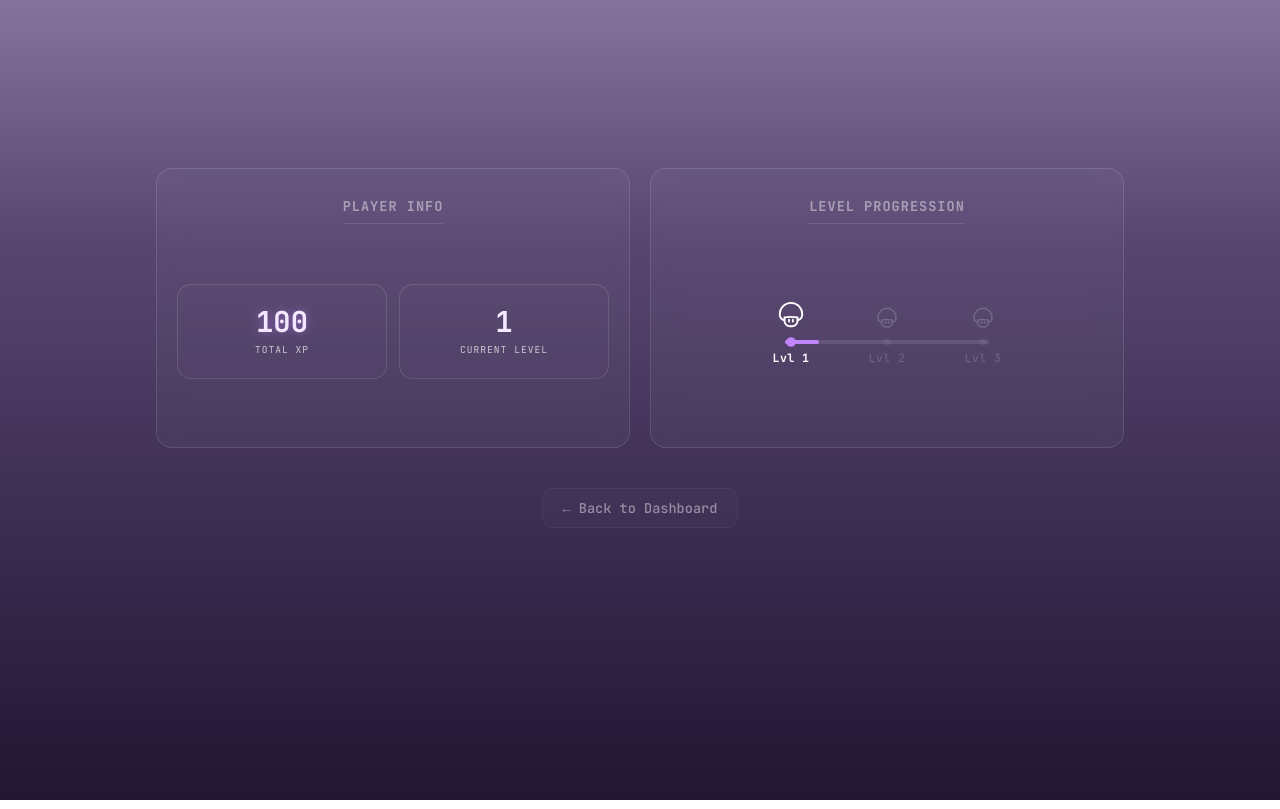
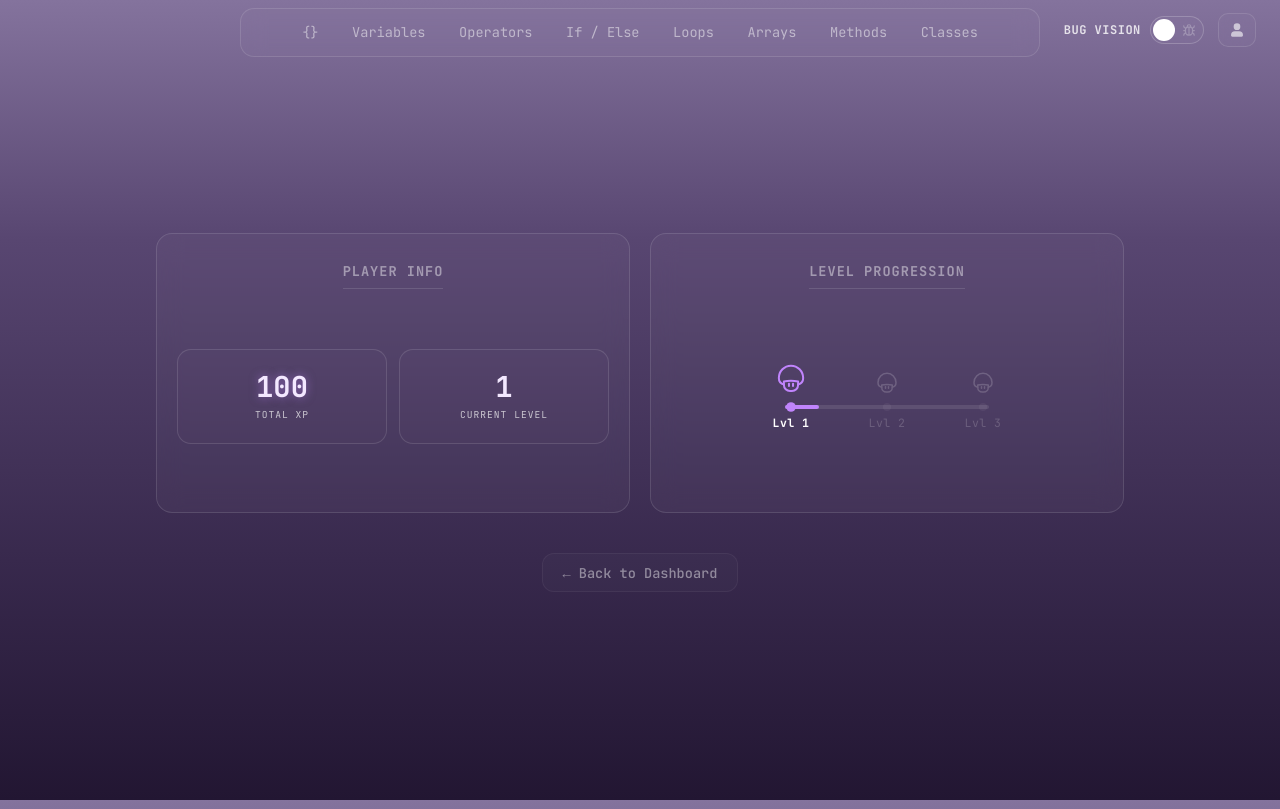
Before and after one commit to eeebbaandersson/java-quest, a Vue app in the folder frontend/: page /profile in a window 1280 px wide. Built offline with nearby package versions, Linux system fonts and the light colour scheme.

Commit message:
style: finalize responsive layout and dual-theme UI with bug vision toggle

```diff
--- a/frontend/src/App.vue
+++ b/frontend/src/App.vue
@@ -2,28 +2,28 @@
 import { computed } from "vue";
 import { useRoute, RouterView, RouterLink } from "vue-router";
 import Navbar from "./components/Navbar.vue";
+import BugvisionToggle from "./components/BugvisionToggle.vue";
 
 const route = useRoute();
 
 const showNavbar = computed(() => {
-  return ["home", "lesson", "arenachoice"].includes(route.name);
+  return ["home", "lesson", "arenachoice", "profile"].includes(route.name);
 });
 
 const showProfileLink = computed(() => {
-  return ["home", "lesson", "arenachoice"].includes(route.name);
+  return ["home", "lesson", "arenachoice", "profile"].includes(route.name);
 });
-
 </script>
 
 <template>
   <div class="app-container">
-    <div v-if="showProfileLink" class="global-actions">
-      <RouterLink to="/profile" class="global-btn glass-card">
+
+    <div v-if="showProfileLink" class="header-actions">
+      <BugvisionToggle />
+      <RouterLink to="/profile" class="global-icon-btn glass-card" title="Profile">
         <span class="badge-icon-mask icon-user"></span>
-        Profile
       </RouterLink>
     </div>
-
 
     <header class="app-header">
       <Navbar v-if="showNavbar" />
@@ -35,9 +35,9 @@ const showProfileLink = computed(() => {
     </main>
 
     <!-- Footer -->
-     <footer>
+    <footer>
       <p></p>
-     </footer>
+    </footer>
   </div>
 </template>
 
@@ -49,47 +49,45 @@ const showProfileLink = computed(() => {
   position: relative;
 }
 
-.global-actions {
-  position: absolute;
+.header-actions {
+position: absolute;
   top: 0.8rem;
   right: 1.5rem;
   z-index: 1000;
+  display: flex;
+  align-items: center;
+  gap: 0.85rem;
 }
 
-.global-btn {
-  display: inline-flex;
+
+.global-icon-btn {
+display: inline-flex;
   align-items: center;
-  flex-direction: row;
-  gap: 0.5rem;
-  font-family: var(--font-mono);
-  font-size: 0.85rem;
-  color: rgba(255, 255, 255, 0.5);
+  justify-content: center;
+  width: 38px;
+  height: 34px;
+  color: rgba(255, 255, 255, 0.6);
   text-decoration: none;
-  padding: 0.5rem 1rem;
-  border-radius: 12px;
+  border-radius: 10px;
   border: 1px solid var(--border-subtle);
   background: rgba(255, 255, 255, 0.02);
   backdrop-filter: blur(12px);
   -webkit-backdrop-filter: blur(12px);
-  transition: all 0.2s ease;
+  transition: all 0.2s cubic-bezier(0.16, 1, 0.3, 1);
+  box-sizing: border-box;
 }
 
-.global-btn:hover,
-.global-btn.router-link-active {
+.global-icon-btn:hover{
   color: #ffffff;
-  background: rgba(255, 255, 255, 0.06);
-  border-color: var(--border-subtle);
+  background: rgba(255, 255, 255, 0.08);
+  border-color: rgba(255, 255, 255, 0.25);
 }
 
-.global-btn.router-link-active {
-  color: #c084fc;
+
+.global-icon-btn .badge-icon-mask {
+ width: 16px;
+  height: 16px;
 }
-
-.global-btn .badge-icon-mask {
-  width: 14px;
-  height: 14px;
-}
-
 
 .app-header {
   width: 100%;
@@ -104,7 +102,7 @@ const showProfileLink = computed(() => {
 }
 
 @media (max-width: 1199px) {
-  .global-actions {
+  .header-actions {
     display: none;
   }
 }
--- a/frontend/src/assets/main.css
+++ b/frontend/src/assets/main.css
@@ -9,10 +9,35 @@
   --font-mono: "JetBrains Mono", monospace;
 
   --accent-purple: #a855f7;
-  --glow-purple: rgba(168, 85, 247, 0.25);
+  --glow-purple: rgba(168, 85, 247, 0.10);
 
   --accent-color: #c084fc;
   --glow-shadow: 0 0 12px rgba(168, 85, 247, 0.4);
+
+  /* Standardbakgrund (gradient) som variabel */
+  --bg-current: linear-gradient(
+      180deg,
+      #84739d 0%,
+      #584671 30%,
+      #38294d 70%,
+      #221632 100%
+    )
+    fixed;
+}
+
+/* BUG VISION THEME */
+html[data-theme="bug-vision"] {
+  --bg-main: #0a0a0c;
+
+
+  --bg-current: #0a0a0c;
+
+  --accent-purple: #4ade80;
+  --accent-color: #4ade80;
+  --glow-purple: rgba(74, 222, 128, 0.10);
+  --glow-shadow: 0 0 12px rgba(74, 222, 128, 0.4);
+
+  --border-subtle: rgba(255, 255, 255, 0.1);
 }
 
 * {
@@ -23,18 +48,10 @@
 
 body {
   width: 100%;
-
-  background: linear-gradient(
-      180deg,
-      #84739d 0%,
-      #584671 30%,
-      #38294d 70%,
-      #221632 100%
-    )
-    fixed;
-
+  background: var(--bg-current);
   color: var(--text-primary);
   font-family: var(--font-main);
+  transition: background-color 0.4s ease;
 }
 
 
@@ -58,17 +75,29 @@ body {
 .badge.completed,
 .badge.unlocked {
   background-color: rgba(168, 85, 247, 0.08);
-  color: #f3e8ff;
+  color: var(--text-primary);
   border: 1px solid var(--accent-purple);
-  box-shadow: 0 0 12px rgba(168, 85, 247, 0.25);
+  box-shadow: 0 0 12px var(--glow-purple);
   transition: all 0.25s cubic-bezier(0.16, 1, 0.3, 1);
 }
 
+html[data-theme="bug-vision"] .badge.completed,
+html[data-theme="bug-vision"] .badge.unlocked {
+  background-color: rgba(74, 222, 128, 0.06); /* Subtil neongrön tint som speglar lila läget */
+  border-color: var(--accent-purple);
+  box-shadow: 0 0 12px var(--glow-purple);
+  color: #ffffff;
+}
+
+
+
 .badge.completed:hover,
 .badge.unlocked:hover {
-  background-color: rgba(168, 85, 247, 0.15);
-  box-shadow: 0 0 16px rgba(168, 85, 247, 0.4);
-  border-color: #c084fc;
+ background-color: rgba(168, 85, 247, 0.06); /* Subtil lila tint */
+  color: var(--text-primary);
+  border: 1px solid var(--accent-purple);
+  box-shadow: 0 0 12px var(--glow-purple);
+  transition: all 0.25s cubic-bezier(0.16, 1, 0.3, 1);
 }
 
 
@@ -88,7 +117,8 @@ body {
 }
 
 .logo-title .highlight {
-  color: #c084fc;
+  color: var(--accent-color);
+  transition: color 0.4s ease;
 }
 
 .hero-subtitle,
@@ -115,9 +145,9 @@ body {
 }
 
 .glass-card-interactive:hover {
-  background: rgba(168, 85, 247, 0.04);
+  background: rgba(255, 255, 255, 0.04);
   border-color: var(--accent-purple);
-  box-shadow: 0 0 20px rgba(168, 85, 247, 0.2);
+  box-shadow: 0 0 20px var(--glow-purple);
 }
 
 .arena-btn {
@@ -137,10 +167,10 @@ body {
 }
 
 .glass-card-interactive:hover .arena-btn {
-  background: rgba(168, 85, 247, 0.25);
-  border-color: rgba(192, 132, 252, 0.8);
+  background: var(--glow-purple);
+  border-color: var(--accent-color);
   color: #ffffff;
-  box-shadow: 0 0 12px rgba(168, 85, 247, 0.5);
+  box-shadow: var(--glow-shadow);
 }
 
 .badge-icon-mask {
@@ -167,8 +197,6 @@ body {
 .icon-helmet3 { mask-image: url("@/assets/icons/helmet3.svg"); -webkit-mask-image: url("@/assets/icons/helmet3.svg"); }
 .icon-user { mask-image: url("@/assets/icons/user.svg"); -webkit-mask-image: url("@/assets/icons/user.svg"); }
 
-
-
 footer {
   text-align: center;
   font-family: var(--font-mono);
@@ -176,7 +204,6 @@ footer {
   font-size: 0.75rem;
   opacity: 0.3;
 }
-
 
 /* TABLET (Skärmar upp till 1024px) */
 @media (max-width: 1024px) {
--- /dev/null
+++ b/frontend/src/components/BugvisionToggle.vue
@@ -0,0 +1,153 @@
+<script setup>
+import { ref, watch, onMounted } from "vue";
+
+const isBugVisionActive = ref(false);
+
+// Se ifall användaren tidigare aktiverat temat i localStorage
+onMounted(() => {
+  const savedTheme = localStorage.getItem("theme");
+  if (savedTheme === "bug-vision") {
+    isBugVisionActive.value = true;
+    document.documentElement.setAttribute("data-theme", "bug-vision");
+  }
+});
+
+// Lyssna när temat ändras genom toggle-knappen
+watch(isBugVisionActive, (newValue) => {
+  if (newValue) {
+    document.documentElement.setAttribute("data-theme", "bug-vision");
+    localStorage.setItem("theme", "bug-vision");
+  } else {
+    document.documentElement.removeAttribute("data-theme");
+    localStorage.setItem("theme", "default");
+  }
+});
+
+</script>
+
+
+<template>
+  <div class="toggle-container">
+    <span class="toggle-label">BUG VISION</span>
+    <label class="switch">
+      <input type="checkbox" v-model="isBugVisionActive" />
+      <span class="slider">
+        <span class="badge-icon-mask icon-bug toggle-icon"></span>
+      </span>
+    </label>
+  </div>
+</template>
+
+<style scoped>
+
+.toggle-container {
+  display: flex;
+  flex-direction: row;
+  align-items: center;
+  gap: 0.6rem;
+  font-family: var(--font-mono, sans-serif);
+}
+
+.toggle-label {
+  font-size: 0.75rem;
+  font-weight: 600;
+  color: rgba(255, 255, 255, 0.8);
+  letter-spacing: 0.5px;
+}
+
+
+.switch {
+  position: relative;
+  display: inline-block;
+  width: 54px;
+  height: 28px;
+}
+
+.switch input {
+  opacity: 0;
+  width: 0;
+  height: 0;
+}
+
+.slider {
+  position: absolute;
+  cursor: pointer;
+  top: 0;
+  left: 0;
+  right: 0;
+  bottom: 0;
+   background-color: rgba(255, 255, 255, 0.02);
+  backdrop-filter: blur(8px);
+  -webkit-backdrop-filter: blur(8px);
+  border: 1px solid rgba(255, 255, 255, 0.2);
+  border-radius: 34px;
+  transition: all 0.3s cubic-bezier(0.16, 1, 0.3, 1);
+}
+
+.toggle-icon {
+  position: absolute;
+  right: 7px;
+  top: 50%;
+  transform: translateY(-50%);
+  width: 14px;
+  height: 14px;
+  background-color: var(--text-muted, rgba(255, 255, 255, 0.5));
+  pointer-events: none;
+  transition: opacity 0.25s ease;
+  z-index: 1;
+}
+
+.slider::before {
+  position: absolute;
+  content: "";
+  height: 22px;
+  width: 22px;
+  left: 2px;
+  top: 2px;
+  background-color: #ffffff;
+  border-radius: 50%;
+  transition: all 0.3s cubic-bezier(0.16, 1, 0.3, 1);
+  z-index: 2;
+}
+
+
+.switch input:checked + .slider {
+  background-color: rgba(74, 222, 128, 0.2);
+  border-color: #4ade80;
+  box-shadow: 0 0 12px rgba(74, 222, 128, 0.4), inset 0 0 8px rgba(74, 222, 128, 0.2);
+}
+
+.switch input:checked + .slider::before {
+  transform: translateX(24px);
+  background-color: #ffffff;
+  box-shadow: 0 0 8px rgba(74, 222, 128, 0.6);
+}
+
+.switch input:checked + .slider .toggle-icon {
+  opacity: 0;
+}
+
+
+.switch:hover .slider {
+  border-color: rgba(255, 255, 255, 0.4);
+}
+
+.badge-icon-mask {
+  width: 14px;
+  height: 14px;
+  display: inline-block;
+  background-color: currentColor;
+  -webkit-mask-repeat: no-repeat;
+  mask-repeat: no-repeat;
+  -webkit-mask-position: center;
+  mask-position: center;
+  -webkit-mask-size: contain;
+  mask-size: contain;
+}
+
+.icon-bug {
+  -webkit-mask-image: url("@/assets/icons/bug.svg");
+  mask-image: url("@/assets/icons/bug.svg");
+   color: rgba(255, 255, 255, 0.25);
+}
+</style>
--- a/frontend/src/views/ArenaChoice.vue
+++ b/frontend/src/views/ArenaChoice.vue
@@ -109,9 +109,9 @@ const arenas = ref([
   font-size: 0.7rem;
   font-weight: 700;
   letter-spacing: 0.5px;
-  color: #c084fc;
-  background: rgba(168, 85, 247, 0.12);
-  border: 1px solid rgba(168, 85, 247, 0.4);
+  color: var(--accent-color);
+  background: var(--glow-purple);
+  border: 1px solid var(--accent-purple);
   border-radius: 12px;
   padding: 4px 10px;
   text-transform: uppercase;
@@ -120,9 +120,9 @@ const arenas = ref([
 }
 
 .arena-card:hover .xp-corner-badge {
-  background: rgba(168, 85, 247, 0.18);
-  border-color: rgba(168, 85, 247, 0.5);
-  color: #c084fc;
+  background: var(--glow-purple);
+  border-color: var(--accent-color);
+  color: var(--accent-color);
 }
 
 .arena-icon {
@@ -136,7 +136,7 @@ const arenas = ref([
 
 .arena-card:hover .arena-icon {
   opacity: 1;
-  filter: drop-shadow(0 0 8px rgba(168, 85, 247, 0.6));
+  filter: drop-shadow(0 0 8px var(--glow-purple));
 }
 
 .arena-subtitle {
@@ -164,7 +164,7 @@ const arenas = ref([
 }
 
 .arena-card:hover h2 {
-  color: #c084fc;
+  color: var(--accent-color);
   opacity: 1;
 }
 
--- a/frontend/src/views/HomeView.vue
+++ b/frontend/src/views/HomeView.vue
@@ -4,7 +4,7 @@ import { RouterLink } from "vue-router";
 
 const totalXP = ref(350);
 
-const totalBugs = 5;
+const totalBugs = ref(5);
 const foundBugs = ref(1);
 
 const lessons = ref([
@@ -276,9 +276,9 @@ const trophies = ref([
 }
 
 .xp-display.active {
-  background: rgba(168, 85, 247, 0.08);
+background: var(--glow-purple);
   border-color: var(--accent-purple);
-  box-shadow: 0 0 15px rgba(168, 85, 247, 0.25);
+  box-shadow: 0 0 10px var(--glow-purple);
 }
 
 .xp-display.active .xp-number {
@@ -356,7 +356,7 @@ const trophies = ref([
 
 .arena-container:hover .arena-top-icon {
   opacity: 1;
-  filter: drop-shadow(0 0 8px rgba(168, 85, 247, 0.6));
+  filter: drop-shadow(0 0 8px var(--glow-purple));
 }
 
 .arena-container h2 {
@@ -369,7 +369,7 @@ const trophies = ref([
 }
 
 .arena-container:hover h2 {
-  color: #c084fc;
+  color: var(--accent-color);
 }
 
 .arena-container p {
--- a/frontend/src/views/ProfileView.vue
+++ b/frontend/src/views/ProfileView.vue
@@ -279,13 +279,13 @@ const progressPercentage = computed(() => {
 }
 
 .milestone-node.current .badge-icon-mask {
-  transform: scale(1.25);
+  transform: scale(1.35);
   transform-origin: bottom center;
   filter: drop-shadow(0 0 6px var(--accent-color)) drop-shadow(0 0 12px var(--accent-color));
 }
 
 .milestone-node.current .milestone-mushroom {
-  color: #ffffff;
+  color: var( --accent-color);
 }
 
 .milestone-node.current .milestone-label {
```
Also changed, not shown: frontend/src/components/Navbar.vue (+53 -10 lines).
